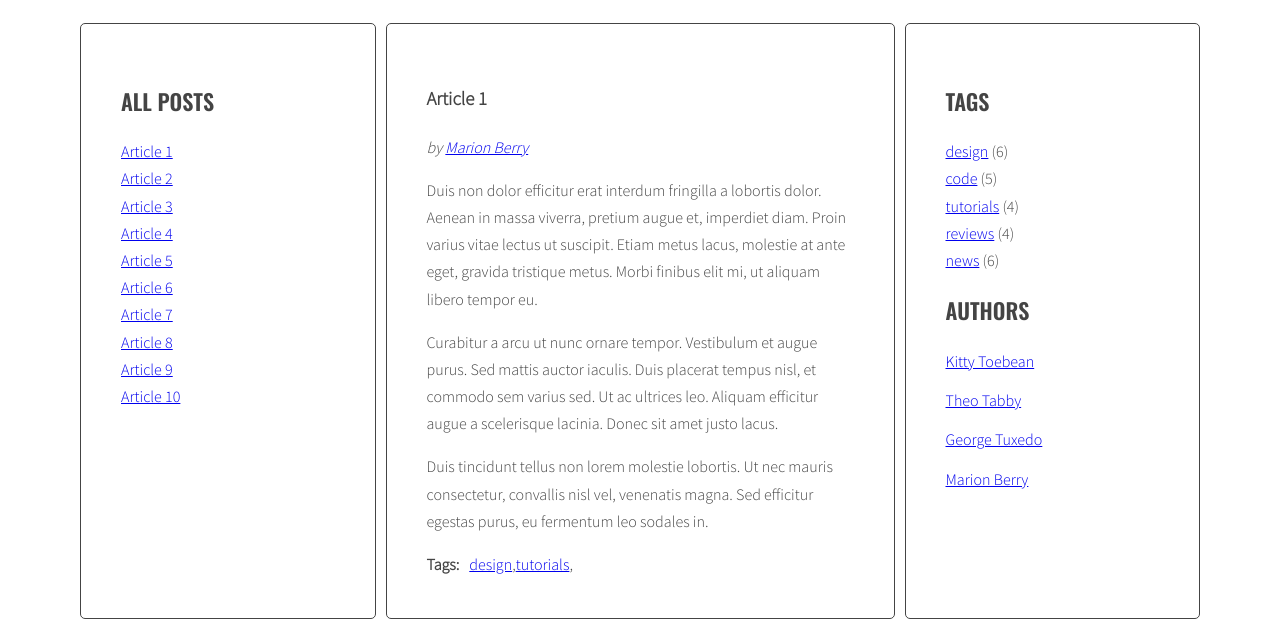
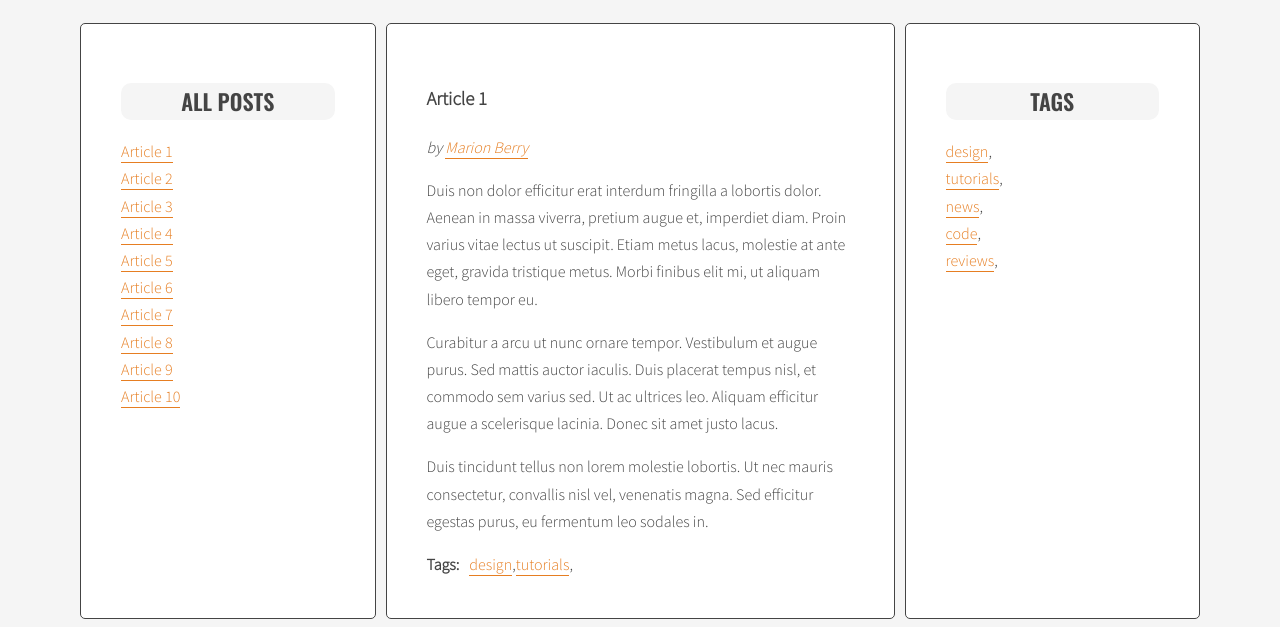
Before and after one commit to Takarikson/javascript-blog, a website: page index.html in a window 1280 px wide. Shown: the part 220-847 px from the top of the page. Drawn offline with nearby package versions, Linux system fonts and the light colour scheme.

Commit message:
change styles, delete tags list in html, generate tags in js(function generateTags)

```diff
--- a/css/style.css
+++ b/css/style.css
@@ -6,7 +6,7 @@
 }
 
 body {
-  background: #fff;
+  background: #f5f5f5;
   font-family: "Source Sans Pro", sans-serif;
   color: #444;
   font-weight: 300;
@@ -24,6 +24,9 @@ body {
   text-transform: uppercase;
   font-family: "Oswald", sans-serif;
   font-weight: 600;
+  background-color: #f5f5f5;
+  border-radius: 10px;
+  text-align: center;
 }
 
 .section-title span {
@@ -37,6 +40,7 @@ body {
   display: -ms-flexbox;
   display: flex;
   margin-left: 10px;
+
 }
 
 .sidebar {
@@ -107,4 +111,17 @@ body {
 .post-tags p {
   margin: 0 10px 0 0;
 }
+a:link,
+a:visited{
+    color:#e67e22;
+    text-decoration: none;
+    padding-bottom: 1px;
+    border-bottom: 1px solid #e67e22;
+    transition: border-bottom 0.3s;
+}
+a:hover,
+a:active{
+    color: #555;
+    border-bottom: 1px solid transparent;
+}
 /*# sourceMappingURL=style.css.map */
--- a/index.html
+++ b/index.html
@@ -338,12 +338,6 @@
         <aside class="sidebar">
           <h2 class="section-title">Tags</h2>
           <ul class="list tags">
-            <li><a href="#">design</a> <span>(6)</span></li>
-            <li><a href="#">code</a> <span>(5)</span></li>
-            <li><a href="#">tutorials</a> <span>(4)</span></li>
-            <li><a href="#">reviews</a> <span>(4)</span></li>
-            <li><a href="#">news</a> <span>(6)</span></li>
-          </ul>
             <h2 class="section-title">Authors</h2>
             <ul class="list authors">
               <li>
--- a/js/script.js
+++ b/js/script.js
@@ -43,7 +43,6 @@ function generateTitleLinks(customSelector = '') {
     const articleId = article.getAttribute('id');
     /*[DONE] find the title element - .innerHTML wytwarza błąd. poprawny .textContent*/
     const articleTitle = article.querySelector(optTitleSelector).textContent;
-    /* [TO DO!]get the title from the title element */
     /* create HTML of the link */
     const linkHTML = `<li><a href="#${articleId}"><span>${articleTitle}</span></a></li>`;
     /* insert link into titleList */
@@ -58,8 +57,10 @@ function generateTitleLinks(customSelector = '') {
 }
 generateTitleLinks();
 
-//GENERATE TAGS [DONE!]
+//GENERATE TAGS [DONE]
 function generateTags() {
+  /* [NEW] create a new variable allTags with an empty array */
+  let allTags = [];
   /* [DONE] find all articles */
   const articles = document.querySelectorAll(optArticleSelector);
   /* START LOOP: for every article: */
@@ -68,18 +69,24 @@ function generateTags() {
     const tagsWrapper = article.querySelector(optArticleTagsSelector);
     /* [DONE] make html variable with empty string */
     let html = '';
-    /* [DONE] get tags from data-tags attribute */
+    /* 1. Dla każdego artykułu znajdujemy jego tagi - [DONE] get tags from data-tags attribute */
     const articleTags = article.getAttribute('data-tags');
     /* [DONE] split tags into array */
     const articleTagsArray = articleTags.split(' ');
     /* START LOOP: for each tag */
     for (let tag of articleTagsArray) {
-      /* generate HTML of the link */
+      /* 2. Dla każdego z tych tagów jest generowany kod HTML linka -
+      [DONE] generate HTML of the link */
       const linkHTML = `<li><a href="#tag-${tag}">${tag}</a>, </li>`;
       /* add generated code to html variable */
       html = html + linkHTML;
-      /* insert link into titleList */
-      //console.log(tagsWrapper);
+      /* 3. Sprawdzamy, czy dokładnie taki link mamy już w tablicy allTags -
+      [NEW] check if this link is NOT already in allTags */
+      if (allTags.indexOf(linkHTML) == -1) {
+        /* 4. Jeśli go nie mamy, dodajemy go do tej tablicy -
+        [NEW] add generated code to allTags array */
+        allTags.push(linkHTML);
+      }
       /* END LOOP: for each tag */
     }
     tagsWrapper.innerHTML = html;
@@ -87,6 +94,13 @@ function generateTags() {
     article.querySelectorAll('.post-tags');
     /* END LOOP: for every article: */
   }
+  /*5. Na końcu funkcji znajdujemy listę tagów -
+  [NEW] find list of tags in right column */
+  const tagList = document.querySelector('.tags');
+  /*6. dodajemy do niej wszystkie linki znajdujące się w tablicy allTagsLinks,
+  łącząc je ze sobą za pomocą spacji MUSI TO ZNAJDOWAĆ SIĘ POZA PĘTLĄ
+  [NEW] add html from allTags to tagList */
+  tagList.innerHTML = allTags.join(' ');
 }
 generateTags();
 //AFTER CLICK
@@ -99,7 +113,6 @@ function tagClickHandler(event) {
   const href = clickedElement.getAttribute('href');
   /* [DONE] make a new constant "tag" and extract tag from the "href" constant */
   const tag = href.replace('#tag-', '');
-  //console.log(tag);
   /* [DONE] find all tag links with class actve */
   const activeLinks = document.querySelectorAll('a.active[href^="#tag-"]');
   /* START LOOP: [DONE] for each active tag lnk */
@@ -118,7 +131,7 @@ function tagClickHandler(event) {
   /* execute function "generateTitleLinks" with article selector as argument */
   generateTitleLinks('[data-tags~="' + tag + '"]');
 }
-//43, 78 funkcja ponoc skonczona, lecimy dalej z autorami
+
 function addClickListenersToTags() {
   /* find all links to tags */
   const links = document.querySelectorAll('a[href^="#tag-"]');
@@ -131,7 +144,7 @@ function addClickListenersToTags() {
 }
 addClickListenersToTags();
 
-//GENERATE AUTHORS napisac funkcje na wzór generateTags
+/*[DONE]*/
 function generateAuthors() {
   /* [DONE] find all authors */
   const articles = document.querySelectorAll(optArticleSelector);
@@ -142,7 +155,6 @@ function generateAuthors() {
     /* get tags from data-author attribute*/
     const articleAuthor = article.getAttribute('data-author');
     /* insert HTML of all the links into the tags wrapper */
-    //zle - const linkHTML = `by <a href="author-${articleAuthor.toLowerCase()}">${articleAuthor}</a>`;
     const linkHTML = `by <a href="author-${articleAuthor}">${articleAuthor}</a>`;
     /* END LOOP: for every authors: */
     authorsWrapper.innerHTML = linkHTML;
@@ -152,7 +164,6 @@ generateAuthors();
 
 function addClickListenersToAuthors() {
   /* find all links to tags */
-  //const links = document.querySelectorAll('a[href^="#author-"]');
   const links = document.querySelectorAll('a[href^="author-"]');
   /* START LOOP: for each link */
   for (let link of links) {
@@ -163,7 +174,6 @@ function addClickListenersToAuthors() {
 }
 addClickListenersToAuthors();
 
-
 function authorClickHandler(event) {
   /* [DONE] prevent default action for this event */
   event.preventDefault();
@@ -173,8 +183,6 @@ function authorClickHandler(event) {
   const href = clickedElement.getAttribute('href');
   /* [DONE] make a new constant "tag" and extract tag from the "href" constant */
   const tagAuthor = href.replace('author-', '');
-  /* [DONE] find all tag links with class actve */
-
   /* execute function "generateTitleLinks" with article selector as argument */
   generateTitleLinks('[data-author="' + tagAuthor + '"]');
 }
```
Lines whose indentation alone changed are shown as unchanged.
